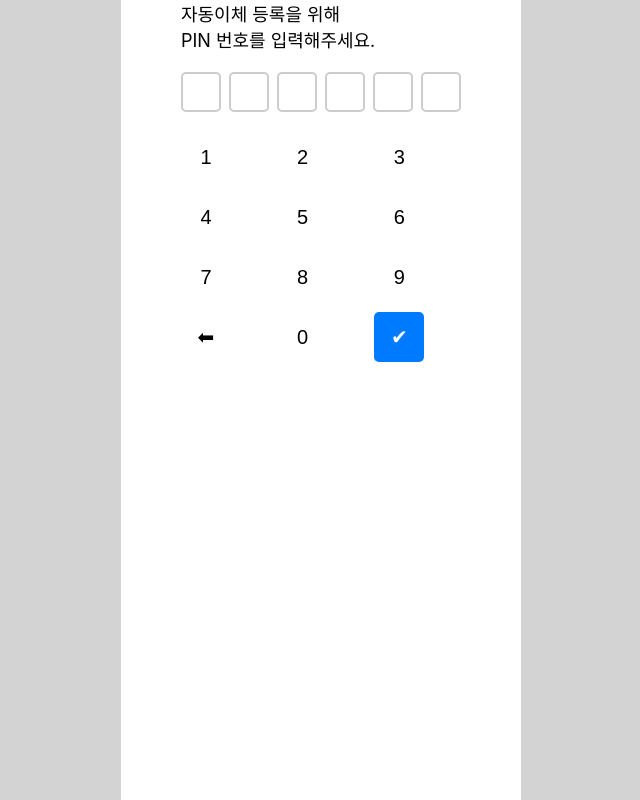
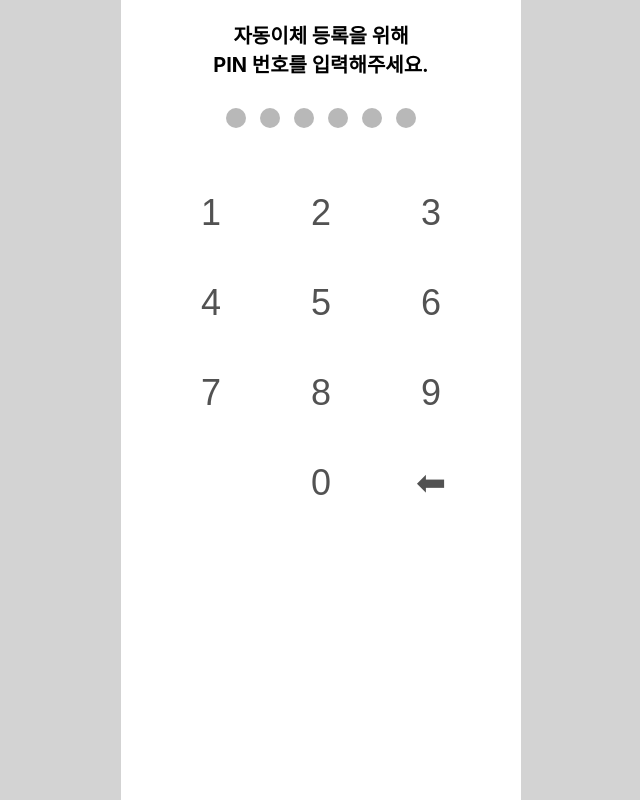
Before and after one commit to inthhh/bufl_fe, a React (Create React App) app: page /MoneySplit/InputPin in a window 1280 px wide. Shown: the whole page, without its empty margins (319-959 px from the left). Built offline with nearby package versions, Linux system fonts and the light colour scheme.

Commit message:
feat: PIN 입력페이지 및 Finish 페이지 기능 설정

```diff
--- a/src/MoneySplit/InputPin.tsx
+++ b/src/MoneySplit/InputPin.tsx
@@ -1,4 +1,4 @@
-import React, { useState } from "react";
+import React, { useEffect, useState } from "react";
 import { useNavigate } from "react-router-dom";
 import "./splitStyle.css";
 
@@ -25,22 +25,23 @@ const InputPin: React.FC = () => {
     });
   };
 
-  const navigateToNext = () => {
-    // 모든 요소가 true일때 true
+  useEffect(() => {
     if (pin.every((p) => p !== "")) navigate("/MoneySplit/SplitLoading");
-  };
+  }, [pin]);
 
   return (
     <div className="center_wrap">
       <div>
-        <div className="pin-message">
+        <div className="black_title center_text">
           자동이체 등록을 위해 <br />
           PIN 번호를 입력해주세요.
         </div>
-        <div className="pin-input-container">
-          {pin.map((num, index) => (
-            <input key={index} type="text" value={num} readOnly className="pin-input" />
-          ))}
+        <div className="center_wrap" style={{ margin: "30px 0" }}>
+          <div className="pin-input-container">
+            {pin.map((num, index) => (
+              <input key={index} type="password" value={num} className="pin-input" required />
+            ))}
+          </div>
         </div>
         <div className="keypad">
           {[...Array(9)].map((_, index) => (
@@ -48,14 +49,12 @@ const InputPin: React.FC = () => {
               {index + 1}
             </button>
           ))}
-          <button className="keypad-button" onClick={handleDelete}>
-            ⬅
-          </button>
+          <div onClick={handleDelete}></div>
           <button className="keypad-button" onClick={() => handleKeyPress("0")}>
             0
           </button>
-          <button className="keypad-button confirm" onClick={navigateToNext}>
-            ✔
+          <button className="keypad-button" onClick={handleDelete}>
+            ⬅
           </button>
         </div>
       </div>
--- a/src/MoneySplit/SplitFinish.tsx
+++ b/src/MoneySplit/SplitFinish.tsx
@@ -1,6 +1,7 @@
 import React from "react";
 import "./splitStyle.css";
 import { useNavigate } from "react-router-dom";
+import GreenMoneyImg from "./img/green_money.png";
 
 const SplitFinish: React.FC = () => {
   const navigate = useNavigate();
@@ -9,7 +10,28 @@ const SplitFinish: React.FC = () => {
   };
   return (
     <div className="center_wrap">
-      <div>fin</div>
+      <div>
+        <div className="center_wrap">
+          <div className="black_title" style={{ fontSize: "24px" }}>
+            월급 쪼개기 설정이 끝났어요!
+          </div>
+        </div>
+        <div className="center_wrap" style={{ margin: "20px" }}>
+          <img src={GreenMoneyImg} alt="" width={140} />
+        </div>
+        <div className="center_wrap center_text">
+          다음 월급부터 자동으로 쪼개져요.
+          <br />
+          쪼개기 비율은 추후 수정할 수 있어요.
+        </div>
+        <div className="center_wrap">
+          <div className="center_wrap btn" style={{ marginTop: "20px" }}>
+            <button className="blue_big_btn" onClick={clickToNext}>
+              메인 화면으로
+            </button>
+          </div>
+        </div>
+      </div>
     </div>
   );
 };
--- a/src/MoneySplit/splitStyle.css
+++ b/src/MoneySplit/splitStyle.css
@@ -160,7 +160,7 @@
 
 .center_wrap .btn {
   position: absolute;
-  bottom: 36px;
+  bottom: 40px;
   width: 400px;
 }
 
@@ -265,46 +265,50 @@
   border-radius: 8px;
 }
 
-.pin-message {
-  font-size: 18px;
-  margin-bottom: 20px;
-}
-
 .pin-input-container {
   display: flex;
-  gap: 8px;
+  gap: 14px;
   margin-bottom: 20px;
 }
 
 .pin-input {
-  width: 40px;
-  height: 40px;
+  width: 20px;
+  height: 20px;
   font-size: 20px;
   text-align: center;
-  border: 2px solid #ccc;
-  border-radius: 5px;
+  border: none;
+  border-radius: 20px;
+  background-color: rgb(184, 184, 184);
+  color: #3182f6;
   outline: none;
+}
+.pin-input:valid {
+  background-color: #3182f6;
 }
 
 .keypad {
   display: grid;
   grid-template-columns: repeat(3, 1fr);
-  gap: 10px;
+  gap: 20px;
+  justify-items: center;
+  margin-top: 30px;
 }
 
 .keypad-button {
-  width: 50px;
-  height: 50px;
-  font-size: 20px;
+  width: 90px;
+  height: 70px;
+  font-size: 36px;
   border: none;
   background-color: white;
   border-radius: 5px;
   cursor: pointer;
   transition: background-color 0.2s;
+  text-align: center;
+  color: #525252;
 }
 
 .keypad-button:hover {
-  background-color: #ddd;
+  background-color: rgb(235, 235, 235);
 }
 
 .confirm {
```
Also changed, not shown: src/MoneySplit/img/green_money.png (added).
